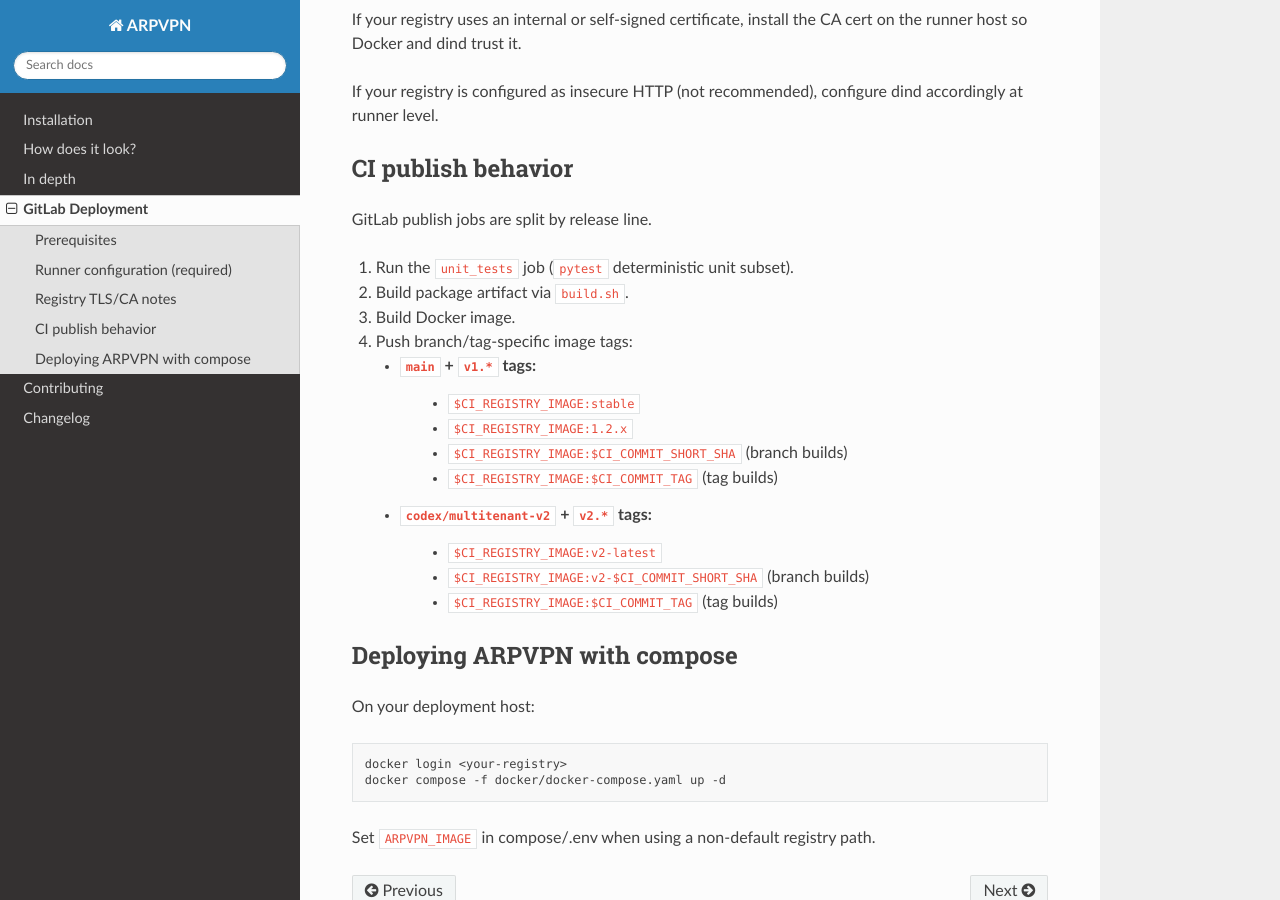
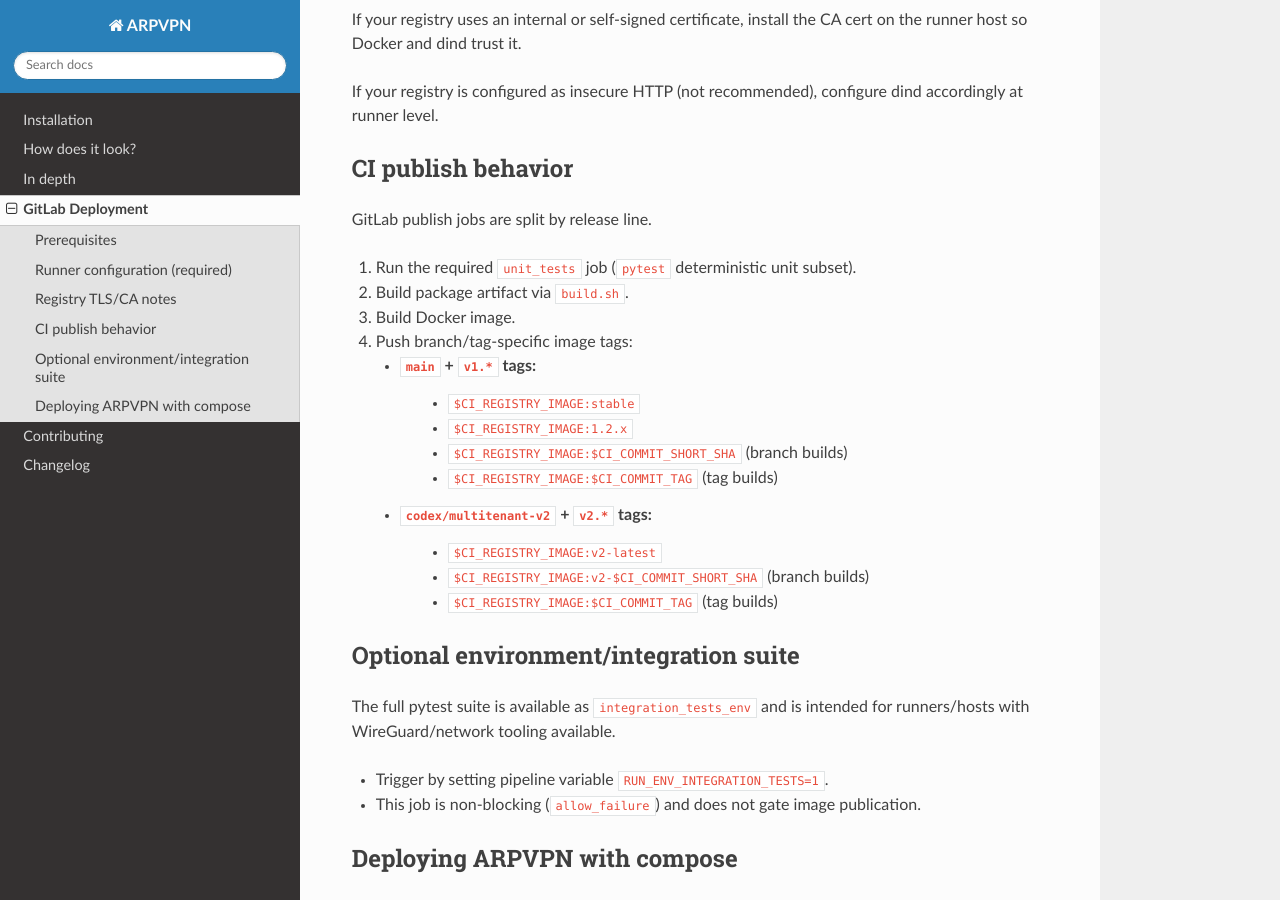
Before and after one commit to arphost-com/ARPVPN, a Sphinx documentation site: the page built from docs/source/gitlab-deployment.rst, in a window 1280 px wide and 900 px high, scrolled down 824 px. Built offline with Sphinx 7.4.7 and the Read the Docs theme 3.1.0, drawn with Linux system fonts in a browser that asks for light colours.

Commit message:
ci: keep unit tests as hard gate and make integration suite optional

```diff
--- a/docs/source/gitlab-deployment.rst
+++ b/docs/source/gitlab-deployment.rst
@@ -43,7 +43,7 @@
 
 GitLab publish jobs are split by release line.
 
-1. Run the ``unit_tests`` job (``pytest`` deterministic unit subset).
+1. Run the required ``unit_tests`` job (``pytest`` deterministic unit subset).
 2. Build package artifact via ``build.sh``.
 3. Build Docker image.
 4. Push branch/tag-specific image tags:
@@ -58,6 +58,15 @@
       * ``$CI_REGISTRY_IMAGE:v2-$CI_COMMIT_SHORT_SHA`` (branch builds)
       * ``$CI_REGISTRY_IMAGE:$CI_COMMIT_TAG`` (tag builds)
 
+Optional environment/integration suite
+--------------------------------------
+
+The full pytest suite is available as ``integration_tests_env`` and is intended for runners/hosts
+with WireGuard/network tooling available.
+
+- Trigger by setting pipeline variable ``RUN_ENV_INTEGRATION_TESTS=1``.
+- This job is non-blocking (``allow_failure``) and does not gate image publication.
+
 Deploying ARPVPN with compose
 -----------------------------
 
```
Also changed, not shown: README.md (+2 -0 lines), RELEASE_STRATEGY.md (+1 -0 lines), .gitlab-ci.yml.
